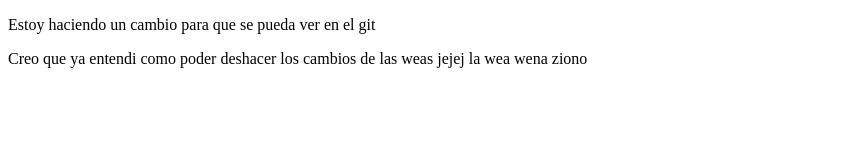
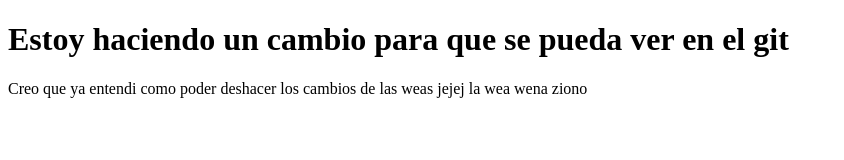
Before and after one commit to cristongm/git-test, a plain HTML site: page index.html in a window 1280 px wide. Shown: the whole page, without its empty margins (0-844 px from the left). Drawn offline with Linux system fonts and the light colour scheme.

Commit message:
Agregado de titulo H1

```diff
--- a/index.html
+++ b/index.html
@@ -4,7 +4,7 @@
     <meta charset="UTF-8">
     <meta name="viewport" content="width=device-width, initial-scale=1.0">
     <title>Primera pagina</title>
-    <p>Estoy haciendo un cambio para que se pueda ver en el git</p>
+    <h1>Estoy haciendo un cambio para que se pueda ver en el git</h1>
     <p>Creo que ya entendi como poder deshacer los cambios de las weas jejej la wea wena ziono</p>
 </head>
 <body>
```
